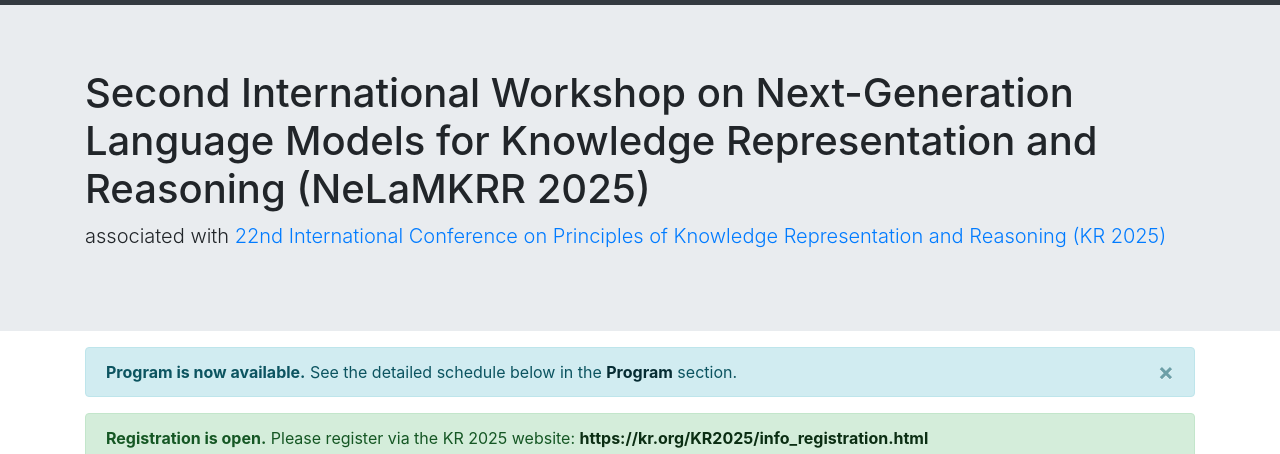
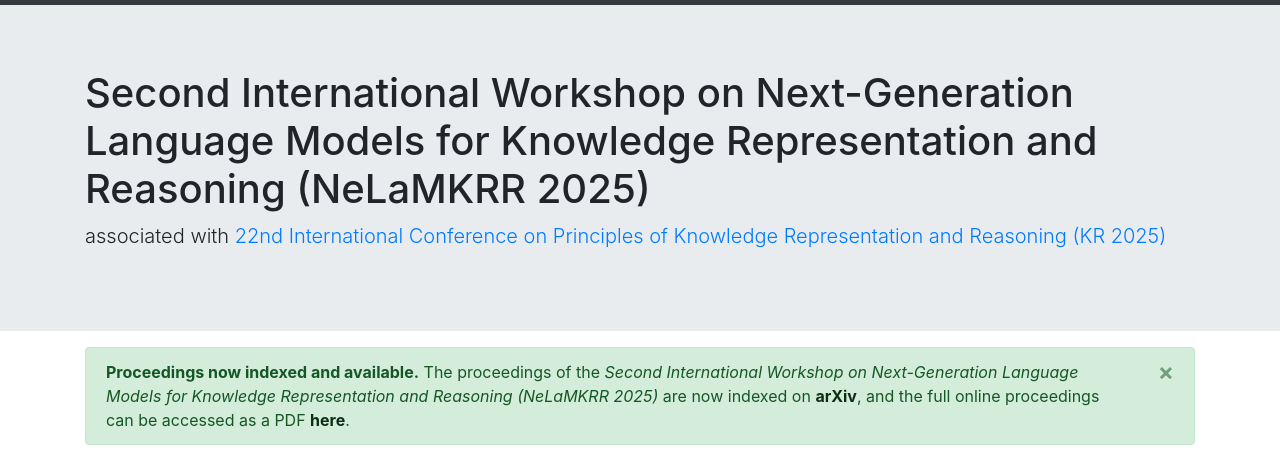
Before and after one commit to NeLaMKRR/2025, a plain HTML site: page index.html in a window 1280 px wide. Shown: the part 75-529 px from the top of the page. Drawn offline with nearby package versions, Linux system fonts and the light colour scheme.

Commit message:
Update index.html

```diff
--- a/index.html
+++ b/index.html
@@ -59,20 +59,17 @@
 
   <!-- Notification: Program available -->
   <div class="container mt-3">
-    <div class="alert alert-info alert-dismissible fade show" role="alert">
-      <strong>Program is now available.</strong> See the detailed schedule below in the <a class="alert-link" href="#program">Program</a> section.
-      <button type="button" class="close" data-dismiss="alert" aria-label="Close">
-        <span aria-hidden="true">&times;</span>
-      </button>
-    </div>
-  </div>
-
-  <section class="container" id="call-for-contributions">
-    <div class="alert alert-success" role="alert">
-      <strong>Registration is open.</strong>
-      Please register via the KR 2025 website:
-      <a class="alert-link" href="https://kr.org/KR2025/info_registration.html" target="_blank" rel="noopener">https://kr.org/KR2025/info_registration.html</a>
-    </div>
+	  <div class="alert alert-success alert-dismissible fade show" role="alert">
+		<strong>Proceedings now indexed and available.</strong>
+		The proceedings of the <em>Second International Workshop on Next-Generation Language Models for Knowledge Representation and Reasoning (NeLaMKRR 2025)</em> are now indexed on
+		<a class="alert-link" href="https://arxiv.org/html/2511.09575" target="_blank" rel="noopener noreferrer">arXiv</a>,
+		and the full online proceedings can be accessed as a PDF
+		<a class="alert-link" href="./prooceedings.pdf">here</a>.
+		<button type="button" class="close" data-dismiss="alert" aria-label="Close">
+		  <span aria-hidden="true">&times;</span>
+		</button>
+	  </div>
+	</div>
     <h2>Call for Contributions</h2>
     <p>The aim of this workshop is to bring together researchers and practitioners working on the intersections of language models, knowledge representation, and reasoning, particularly, but not exclusively, in medical, law, and science domains. We encourage submissions that discuss novel techniques, approaches, and innovative ideas related to this topic. Topics of interest include, but are not limited to, the following:</p>
     <ul>
@@ -284,7 +281,7 @@
 
   <footer class="bg-dark text-center py-3">
     <p class="text-white">&copy;2025 NeLaMKRR. All rights reserved.</p>
-    <a class="text-white" href="https://jurisinformaticscenter.github.io/NeLaMKRR2025/">NeLaMKRR 2025 home page</a>
+    <a class="text-white" href="https://nelamkrr.github.io/2025/">NeLaMKRR 2025 home page</a>
   </footer>
 
   <script src="https://code.jquery.com/jquery-3.5.1.slim.min.js"></script>
```
